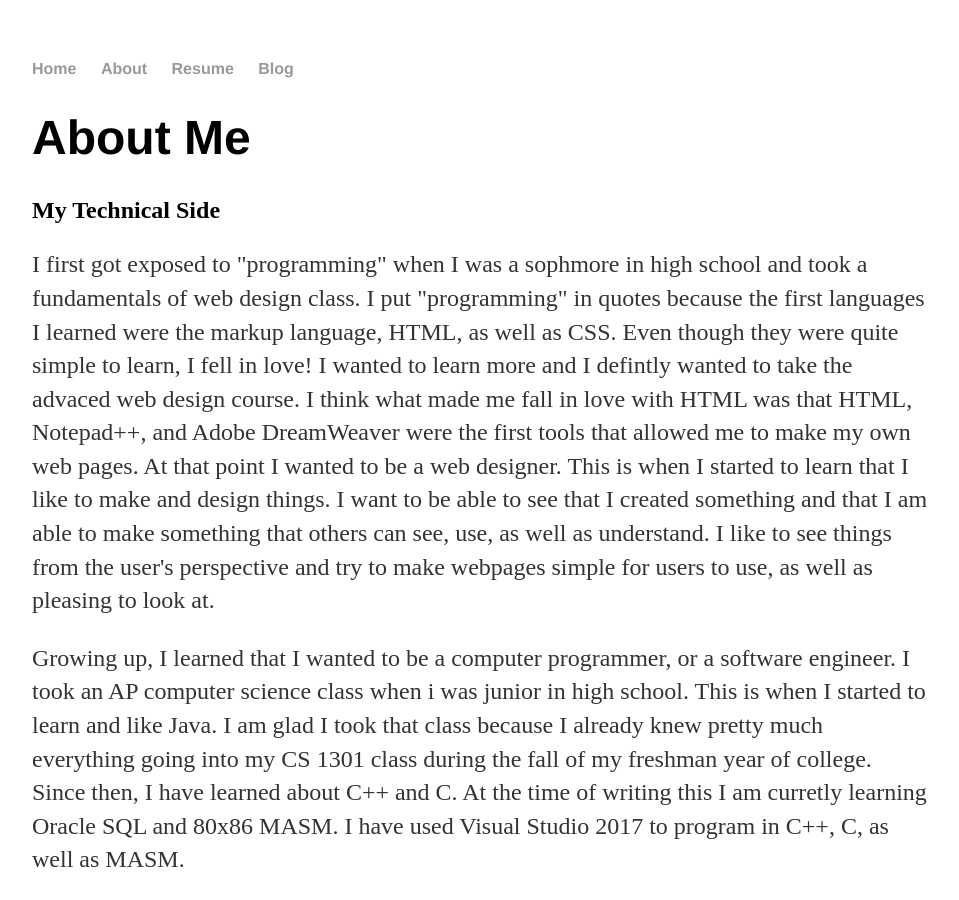
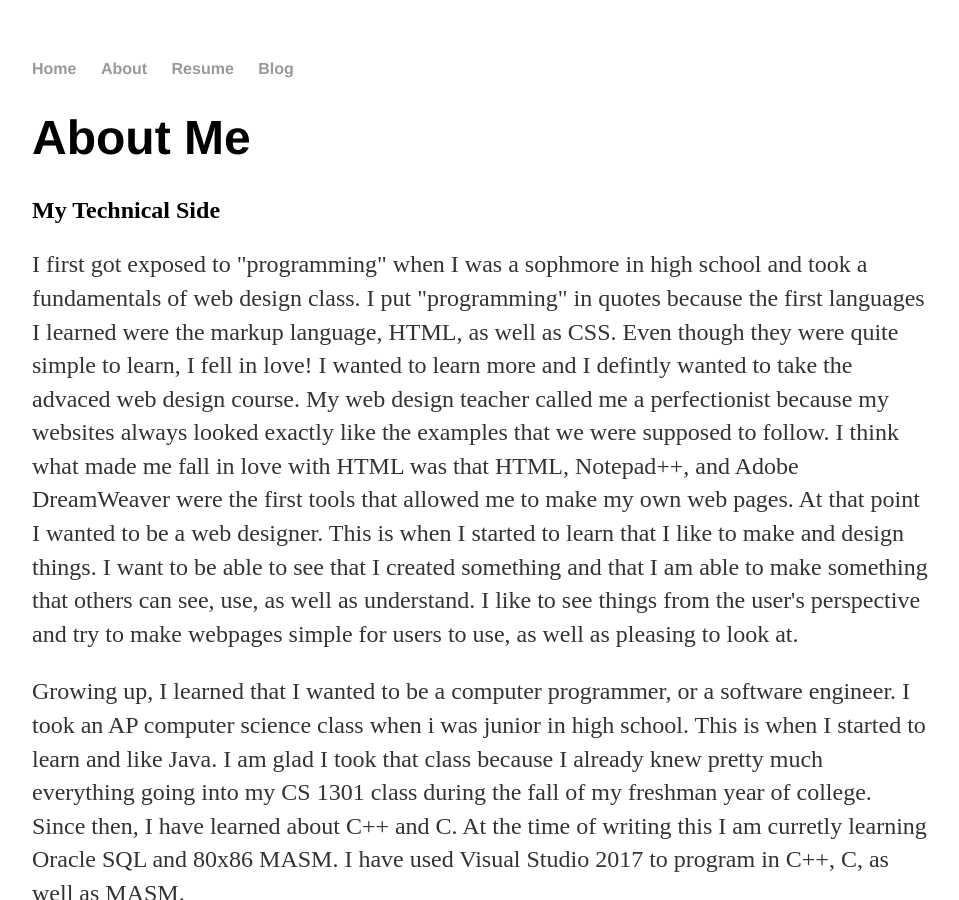
Before and after one commit to acow19/acow19.github.io, a Jekyll site: the page built from about/index.html, in a window 1280 px wide and 900 px high. Shown: the whole window, without its empty margins (160-1119 px from the left). Built offline with Jekyll 4.4.1, drawn with Linux system fonts in a browser that asks for light colours.

Commit message:
Update index.html
Added another sentence to make myself sound even better, I hope

```diff
--- a/about/index.html
+++ b/about/index.html
@@ -7,7 +7,7 @@ title: Andrew Cowick, About
   <h2>My Technical Side</h2>
   <p>I first got exposed to "programming" when I was a sophmore in high school and took a fundamentals of web design class.
   I put "programming" in quotes because the first languages I learned were the markup language, HTML, as well as CSS. Even though they were
-  quite simple to learn, I fell in love! I wanted to learn more and I defintly wanted to take the advaced web design course. I think
+  quite simple to learn, I fell in love! I wanted to learn more and I defintly wanted to take the advaced web design course. My web design teacher called me a perfectionist because my websites always looked exactly like the examples that we were supposed to follow. I think
   what made me fall in love with HTML was that HTML, Notepad++, and Adobe DreamWeaver were the first tools that allowed me to make my own
   web pages. At that point I wanted to be a web designer. This is when I started to learn that I like to make and design things. I want to
   be able to see that I created something and that I am able to make something that others can see, use, as well as understand.
```
